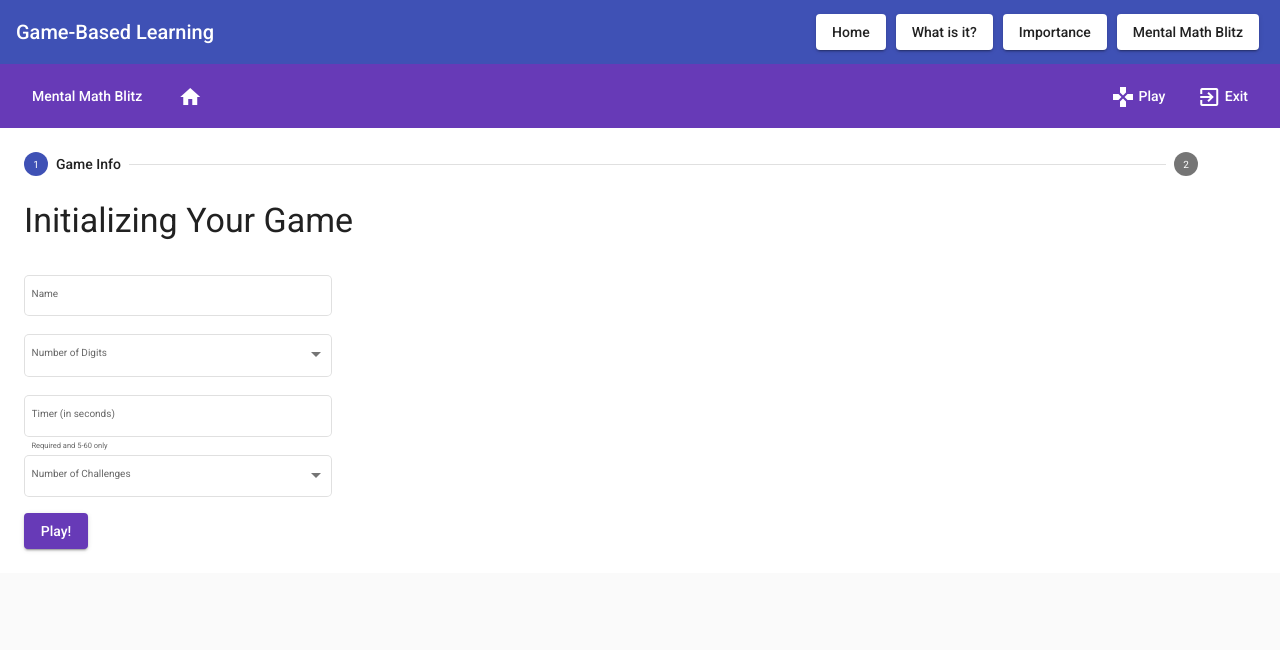
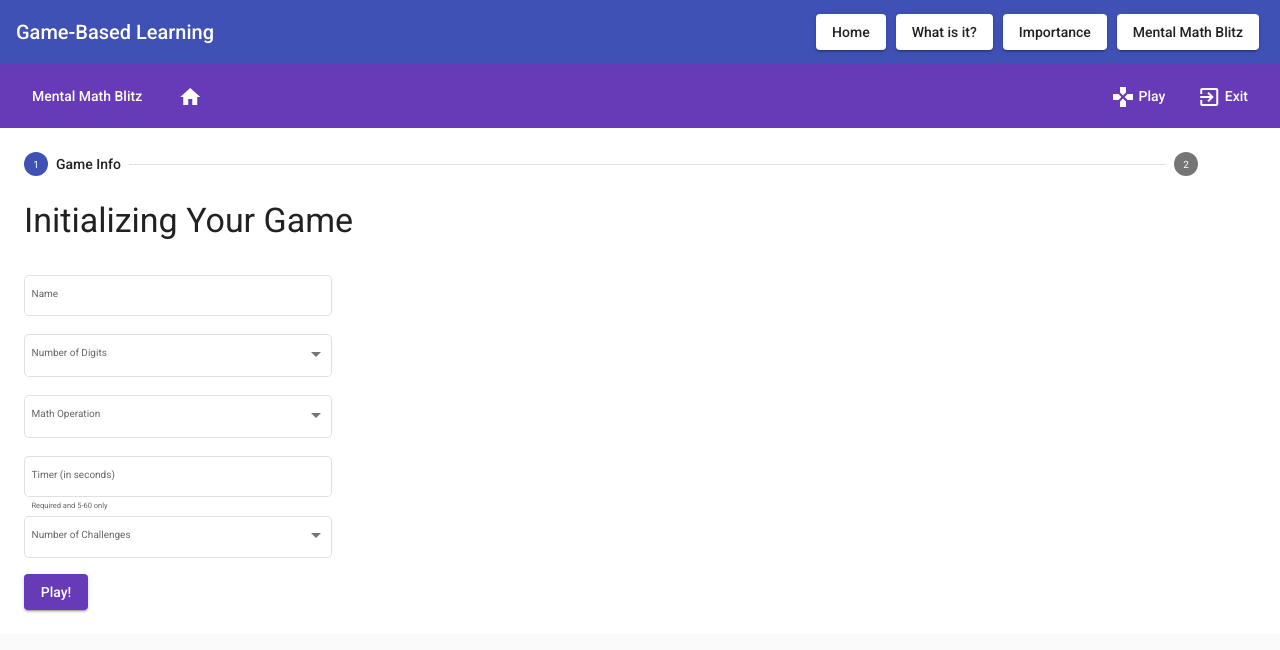
Before and after one commit to PaulClefUbeCoding/GameBasedLearning, an Angular app in the folder gbs-timed-elementary-math/: page /mathgame-page in a window 1280 px wide. Shown: the top 650 px of the page. Built offline with nearby package versions, Linux system fonts and the light colour scheme.

Commit message:
Add description Picture and Operation for game math

```diff
--- a/gbs-timed-elementary-math/src/app/mathgame/mathgame.component.html
+++ b/gbs-timed-elementary-math/src/app/mathgame/mathgame.component.html
@@ -53,6 +53,21 @@
               <mat-hint>Required</mat-hint>
             </mat-select>
           </mat-form-field>
+        </div>
+
+        <div>
+            <mat-form-field appearance="outline" class="mat-input-width">
+              <mat-label>Math Operation</mat-label>
+              <mat-select class="options">
+                <mat-option
+                  *ngFor="let operation of operations"
+                  [value]="operation"
+                >
+                  {{ operation }}
+                </mat-option>
+                <mat-hint>Required</mat-hint>
+              </mat-select>
+            </mat-form-field>
         </div>
 
         <div>
--- a/gbs-timed-elementary-math/src/app/mathgame/mathgame.component.ts
+++ b/gbs-timed-elementary-math/src/app/mathgame/mathgame.component.ts
@@ -42,6 +42,7 @@ export class MathgameComponent implements OnInit {
 
   digits: number[] = [1,2,3];
   challenges: number[] = [5, 10, 20];
+  operations: string[] = ['Addition', 'Subtraction', 'Multiplication', 'Division'];
   selectedDigit: number;
   selectedChallenge: number;
 
@@ -64,17 +65,18 @@ export class MathgameComponent implements OnInit {
     this.formGroup1 = new FormGroup ({
       gameInformation: new FormGroup({
         name: new FormControl(null,),
-        digits: new FormControl(null,),
+        digit: new FormControl(null,),
         timer: new FormControl(null, ),
-        challenges: new FormControl(null, ),
+        challenge: new FormControl(null, ),
+        operation: new FormControl(null, ),
       }),
     });
   }
 
   startTimer() {
     console.log("inside start timer");
-    console.log("Digit selected:" + this.formGroup1.value.gameInformation.digits);
-    console.log("Digit selected:" + this.formGroup1.value.gameInformation.challenges);
+    console.log("Digit selected:" + this.formGroup1.value.gameInformation.digit);
+    console.log("Digit selected:" + this.formGroup1.value.gameInformation.challenge);
     this.generateTheNumbers();
     this.seconds = this.formGroup1.value.gameInformation.timer;
     this.countDownTimer();
```
Also changed, not shown: gbs-timed-elementary-math/src/assets/game_based_learning.png (added).
